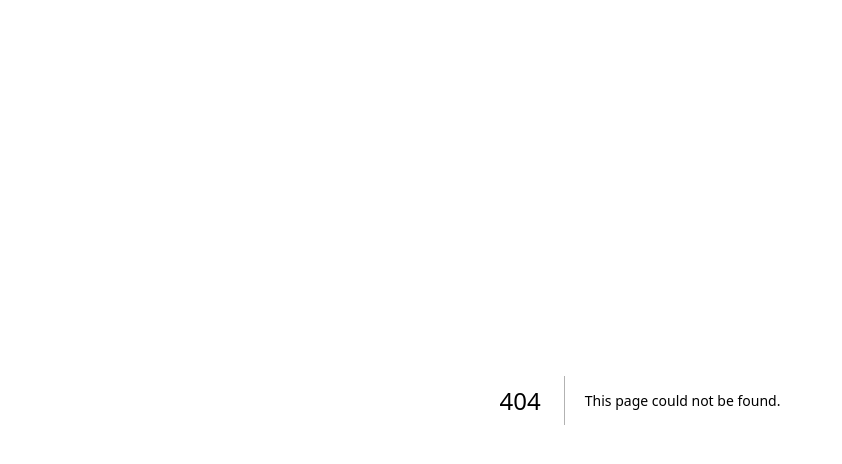
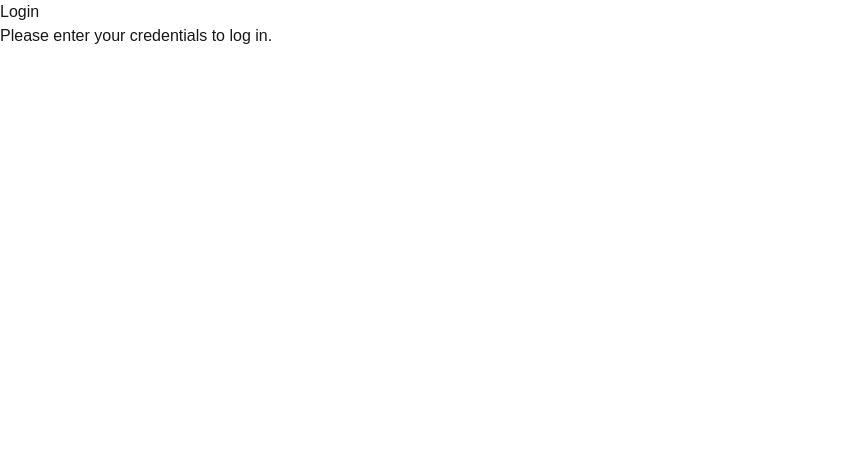
Before and after one commit to Ahmad-Alfahad/Task_Manager, a Next.js app: page /pages/Login in a window 1280 px wide. Before the commit this address had no page. Shown: the top 464 px of the page, without its empty margins (0-842 px from the left). Built offline with nearby package versions, Linux system fonts and the light colour scheme.

Commit message:
add login page

```diff
--- /dev/null
+++ b/src/app/pages/Login/page.tsx
@@ -0,0 +1,8 @@
+export default function Login() {
+  return (
+    <div>
+      <h1>Login</h1>
+      <p>Please enter your credentials to log in.</p>
+    </div>
+  );
+}
```
